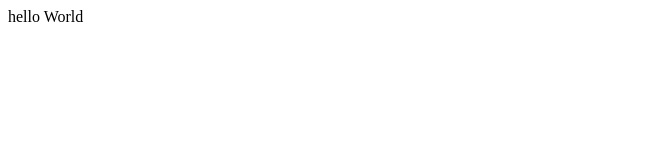
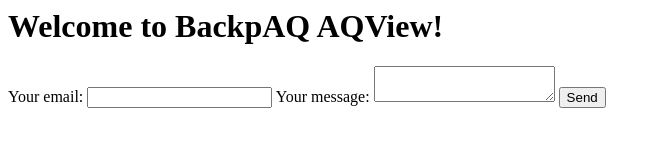
Before and after one commit to drewcssv/drewcssv.github.io, a plain HTML site: page index.html in a window 1280 px wide. Shown: the whole page, without its empty margins (0-661 px from the left). Drawn offline with Linux system fonts and the light colour scheme.

Commit message:
Update index.html

```diff
--- a/index.html
+++ b/index.html
@@ -1 +1,18 @@
-hello World
+<h1>Welcome to BackpAQ AQView!</h1>
+<form
+  action="https://formspree.io/f/xgepkblw"
+  method="POST"
+>
+  <label>
+    Your email:
+    <input type="text" name="_replyto">
+  </label>
+  <label>
+    Your message:
+    <textarea name="message"></textarea>
+  </label>
+
+  <!-- your other form fields go here -->
+
+  <button type="submit">Send</button>
+</form>
```
